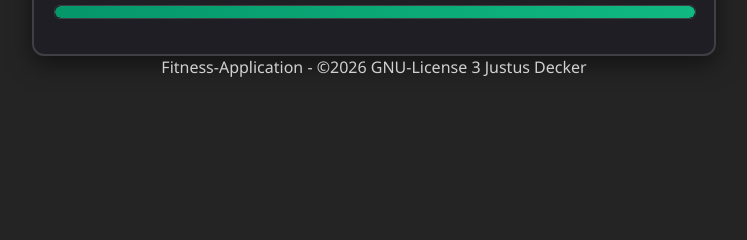
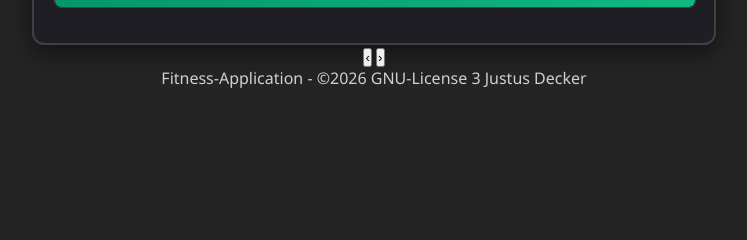
Before and after one commit to justusdecker/fitness-application, a Flask app: template src/frontend/templates/game/index.html in a window 1280 px wide. Shown: the part 481-721 px from the top of the page, without its empty margins (266-1013 px from the left). Run offline with Flask 3, Linux system fonts and the light colour scheme; the template is opened without the code that fills it, so the values that code supplies are empty; parts of the project's set-up code (start-up, migrations or seed data) failed here and were passed over.

Commit message:
switched to carousel view

```diff
--- a/src/frontend/templates/game/quests.html
+++ b/src/frontend/templates/game/quests.html
@@ -1,5 +1,7 @@
+<div class="carousel-container">
+  <button id="prevBtn" class="nav-btn">‹</button>
         {% for quest in quests %}
-    <div class="card">
+            <div class="quests card ">
                 <h1>{{quest}}</h1>
 
                 <div class="besides">
@@ -26,3 +28,6 @@
                 </div>
             </div>
         {% endfor %}
+    <button id="nextBtn" class="nav-btn">›</button>
+</div>
+<script src="{{url_for('static', filename='common/carousel.js')}}"></script>
```
Lines whose indentation alone changed are shown as unchanged.
